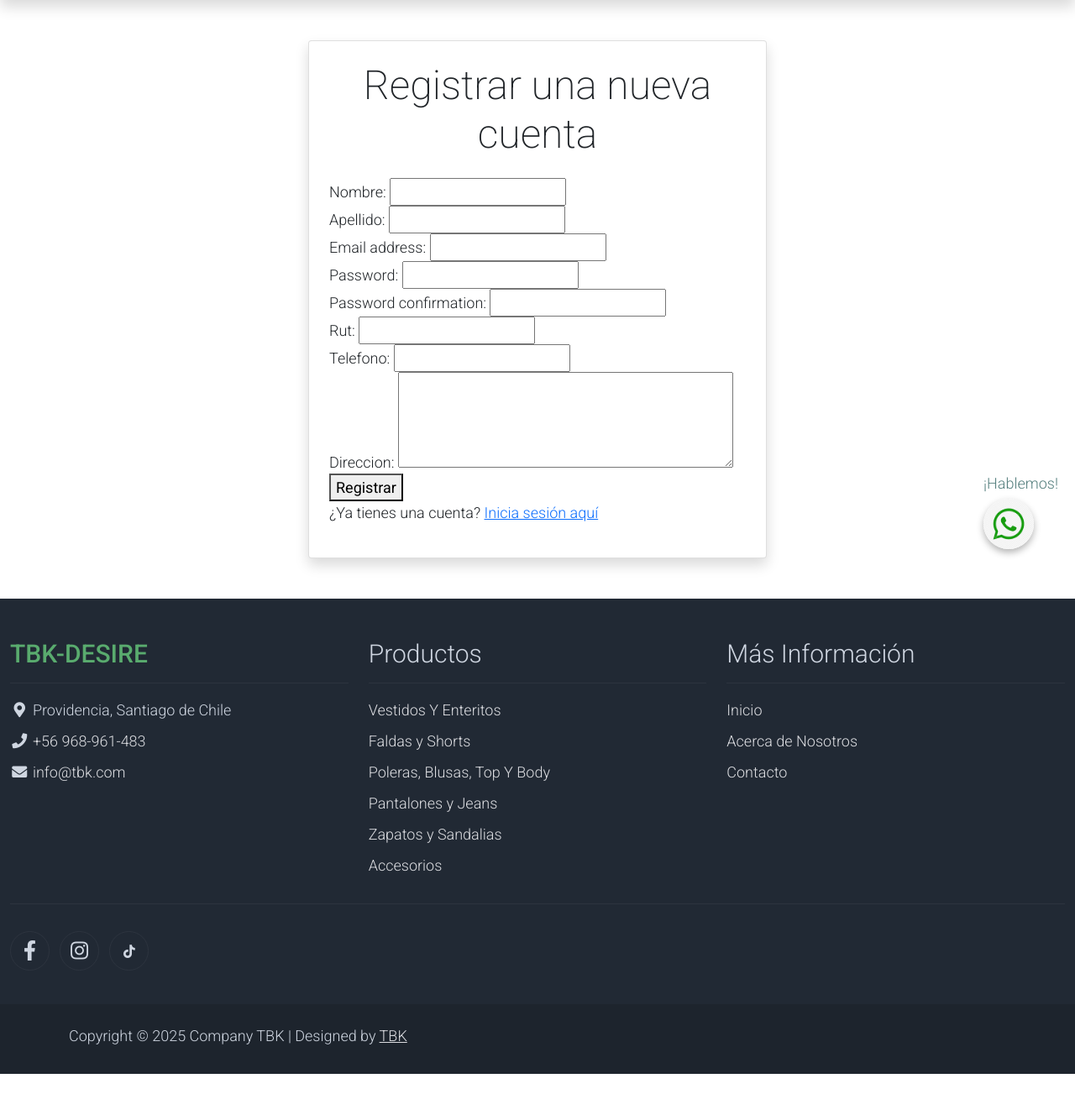
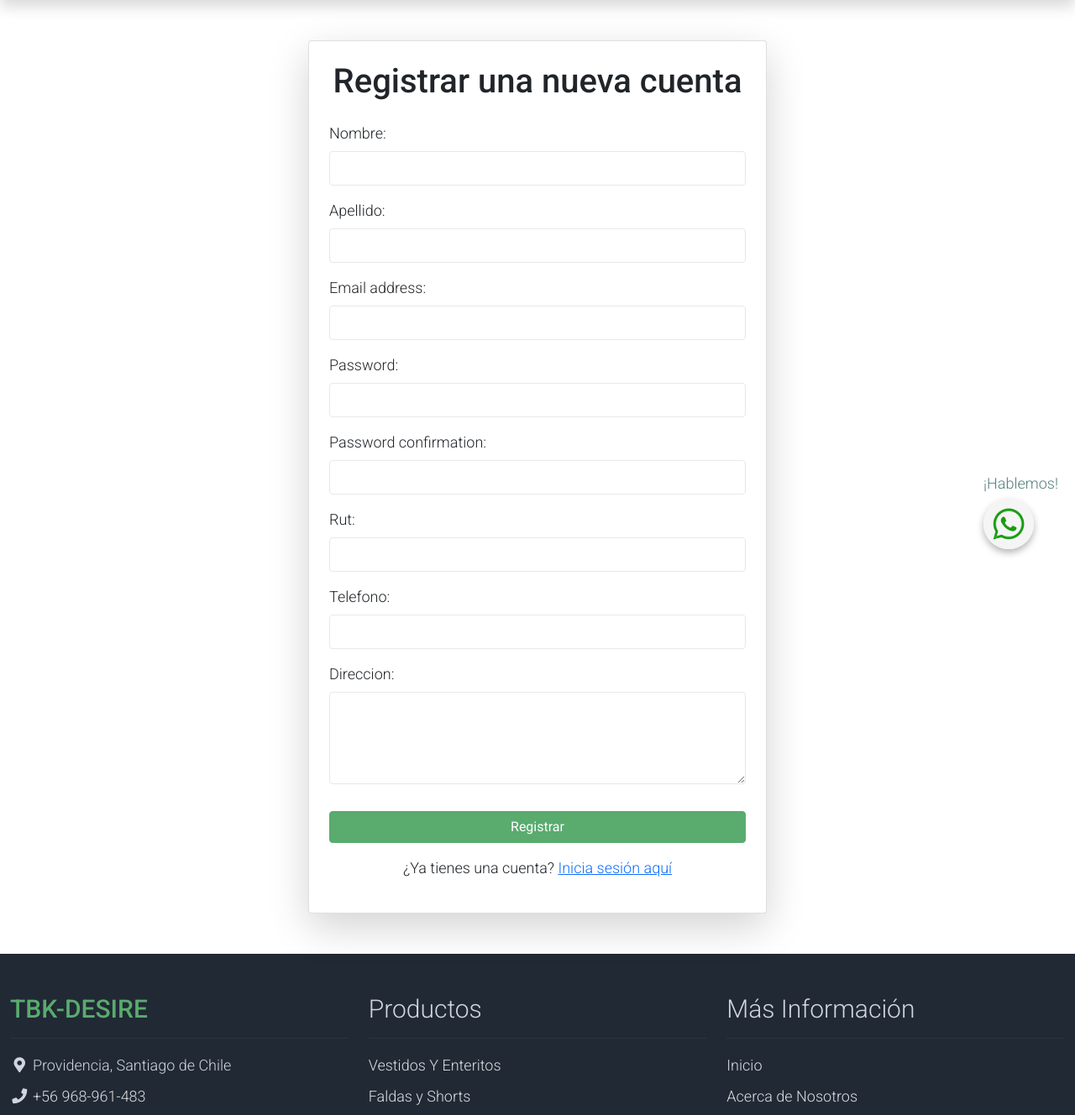
Before and after one commit to Donnyjpl/tbk, a Django app: page /web/registro/ in a window 1280 px wide. Shown: the part 126-1454 px from the top of the page at 84% size. Before the commit the page ends 1405 px from the top, so only its background shows below. Run offline with Django 5.2, Linux system fonts and the light colour scheme; some libraries are stand-ins or nearby versions.

Commit message:
cambio de botones al mismo estilo

```diff
--- a/web/templates/producto_detalle.html
+++ b/web/templates/producto_detalle.html
@@ -128,7 +128,7 @@ Detalles de Producto
                                 <form method="post">
                                     {% csrf_token %}
                                     {{ opinion_form.as_p }}
-                                    <button type="submit" class="btn btn-primary">Enviar Opinión</button>
+                                    <button type="submit" class="btn btn-success">Enviar Opinión</button>
                                 </form>
                                 {% else %}
                                 <p>Debes estar <a href="{% url 'login' %}">logueado</a> para dejar una opinión.</p>
--- a/web/templates/productos/editar_producto.html
+++ b/web/templates/productos/editar_producto.html
@@ -1,7 +1,8 @@
 {% extends 'baset.html' %}
 
 {% block content %}
-  <div class="container">
+  <div class="container d-flex justify-content-center align-items-center" style="min-height: 100vh;">
+    <div class="text-center">
       <h1>Editar Producto: {{ producto.nombre }}</h1>
 
       <form method="POST">
@@ -12,4 +13,5 @@
 
       <a href="{% url 'producto_detalle' slug=producto.slug %}" class="btn btn-secondary mt-3">Cancelar</a>
     </div>
+  </div>
 {% endblock %}
--- a/web/templates/registration/login.html
+++ b/web/templates/registration/login.html
@@ -42,7 +42,7 @@
                 {% endif %}
               </div>
               <div class="text-center">
-                <button type="submit" class="btn btn-primary">Iniciar Sesión</button>
+                <button type="submit" class="btn btn-success">Iniciar Sesión</button>
               </div>
             </form>
             <div class="mt-3 text-center">
--- a/web/templates/registration/register.html
+++ b/web/templates/registration/register.html
@@ -6,88 +6,91 @@
 {% block content %}
 <div class="container py-5">
     <div class="row justify-content-center">
-        <div class="col-md-6">
-            <div class="card shadow p-4">
-                <h1 class="card-title text-center mb-4 h1">Registrar una nueva cuenta</h1>
+        <div class="col-md-8 col-lg-6">
+            <div class="card shadow-lg p-4">
+                <h1 class="card-title text-center mb-4">Registrar una nueva cuenta</h1>
+
                 <form method="POST">
-
                     <!-- Mostrar mensajes de error -->
                     {% if messages %}
                         <div class="mt-3">
                             {% for message in messages %}
-                                <div class="alert alert-{{ message.tags }}">{{ message }}</div>
+                                <div class="alert alert-{{ message.tags }} alert-dismissible fade show" role="alert">
+                                    {{ message }}
+                                    <button type="button" class="btn-close" data-bs-dismiss="alert" aria-label="Close"></button>
+                                </div>
                             {% endfor %}
                         </div>
                     {% endif %}
                     {% csrf_token %}
 
-                    <div>
-                      <label for="id_nombre">Nombre:</label>
-                      {{ form.nombre }}
+                    <div class="mb-3">
+                        <label for="id_nombre" class="form-label">Nombre:</label>
+                        {{ form.nombre|add_class:"form-control" }}
                         {% if form.nombre.errors %}
-                        <div class="error">{{ form.nombre.errors }}</div>
+                            <div class="text-danger">{{ form.nombre.errors }}</div>
                         {% endif %}
                     </div>
 
-                    <div>
-                      <label for="id_apellido">Apellido:</label>
-                      {{ form.apellido }}
+                    <div class="mb-3">
+                        <label for="id_apellido" class="form-label">Apellido:</label>
+                        {{ form.apellido|add_class:"form-control" }}
                         {% if form.apellido.errors %}
-                        <div class="error">{{ form.apellido.errors }}</div>
+                            <div class="text-danger">{{ form.apellido.errors }}</div>
                         {% endif %}
                     </div>
 
-                    <div>
-                      <label for="id_email">Email address:</label>
-                      {{ form.email }}
+                    <div class="mb-3">
+                        <label for="id_email" class="form-label">Email address:</label>
+                        {{ form.email|add_class:"form-control" }}
                         {% if form.email.errors %}
-                        <div class="error">{{ form.email.errors }}</div>
+                            <div class="text-danger">{{ form.email.errors }}</div>
                         {% endif %}
                     </div>
 
-                    <div>
-                      <label for="id_password1">Password:</label>
-                      {{ form.password1 }}
+                    <div class="mb-3">
+                        <label for="id_password1" class="form-label">Password:</label>
+                        {{ form.password1|add_class:"form-control" }}
                         {% if form.password1.errors %}
-                        <div class="error">{{ form.password1.errors }}</div>
+                            <div class="text-danger">{{ form.password1.errors }}</div>
                         {% endif %}
                     </div>
 
-                    <div>
-                      <label for="id_password2">Password confirmation:</label>
-                      {{ form.password2 }}
+                    <div class="mb-3">
+                        <label for="id_password2" class="form-label">Password confirmation:</label>
+                        {{ form.password2|add_class:"form-control" }}
                         {% if form.password2.errors %}
-                        <div class="error">{{ form.password2.errors }}</div>
+                            <div class="text-danger">{{ form.password2.errors }}</div>
                         {% endif %}
                     </div>
 
-                    <div>
-                      <label for="id_rut">Rut:</label>
-                      {{ form.rut }}
+                    <div class="mb-3">
+                        <label for="id_rut" class="form-label">Rut:</label>
+                        {{ form.rut|add_class:"form-control" }}
                         {% if form.rut.errors %}
-                        <div class="error">{{ form.rut.errors }}</div>
+                            <div class="text-danger">{{ form.rut.errors }}</div>
                         {% endif %}
                     </div>
 
-                    <div>
-                      <label for="id_telefono">Telefono:</label>
-                      {{ form.telefono }}
+                    <div class="mb-3">
+                        <label for="id_telefono" class="form-label">Telefono:</label>
+                        {{ form.telefono|add_class:"form-control" }}
                         {% if form.telefono.errors %}
-                        <div class="error">{{ form.telefono.errors }}</div>
+                            <div class="text-danger">{{ form.telefono.errors }}</div>
                         {% endif %}
                     </div>
 
-                    <div>
-                      <label for="id_direccion">Direccion:</label>
-                      {{ form.direccion }}
+                    <div class="mb-3">
+                        <label for="id_direccion" class="form-label">Direccion:</label>
+                        {{ form.direccion|add_class:"form-control" }}
                         {% if form.direccion.errors %}
-                        <div class="error">{{ form.direccion.errors }}</div>
+                            <div class="text-danger">{{ form.direccion.errors }}</div>
                         {% endif %}
                     </div>
 
-                    <button type="submit">Registrar</button>
+                    <button type="submit" class="btn btn-success w-100 mt-3">Registrar</button>
                 </form>
-                  <p>¿Ya tienes una cuenta? <a href="{% url 'login' %}">Inicia sesión aquí</a></p>
+                <p class="text-center mt-3">¿Ya tienes una cuenta? <a href="{% url 'login' %}">Inicia sesión aquí</a></p>
             </div>
         </div>
     </div>
--- a/web/templates/usuario/edit_profile.html
+++ b/web/templates/usuario/edit_profile.html
@@ -20,7 +20,7 @@
                 <form method="post">
                     {% csrf_token %}
                     {{ form.as_p }}
-                    <button class="btn btn-info mt-3 d-block mx-auto" type="submit">Guardar</button>
+                    <button class="btn btn-success mt-3 d-block mx-auto" type="submit">Guardar</button>
                     <a href="{% url 'profile' %}">Volver al perfil</a>
                 </form>
             </div>
```
Also changed, not shown: web/templates/usuario/profile.html (+9 -2 lines), media/productos/shop_03_8P2Uler.jpg (added), media/productos/shop_06.jpg (added), media/productos/shop_07_JDC8OlV.jpg (added). Lines whose indentation alone changed are shown as unchanged.
